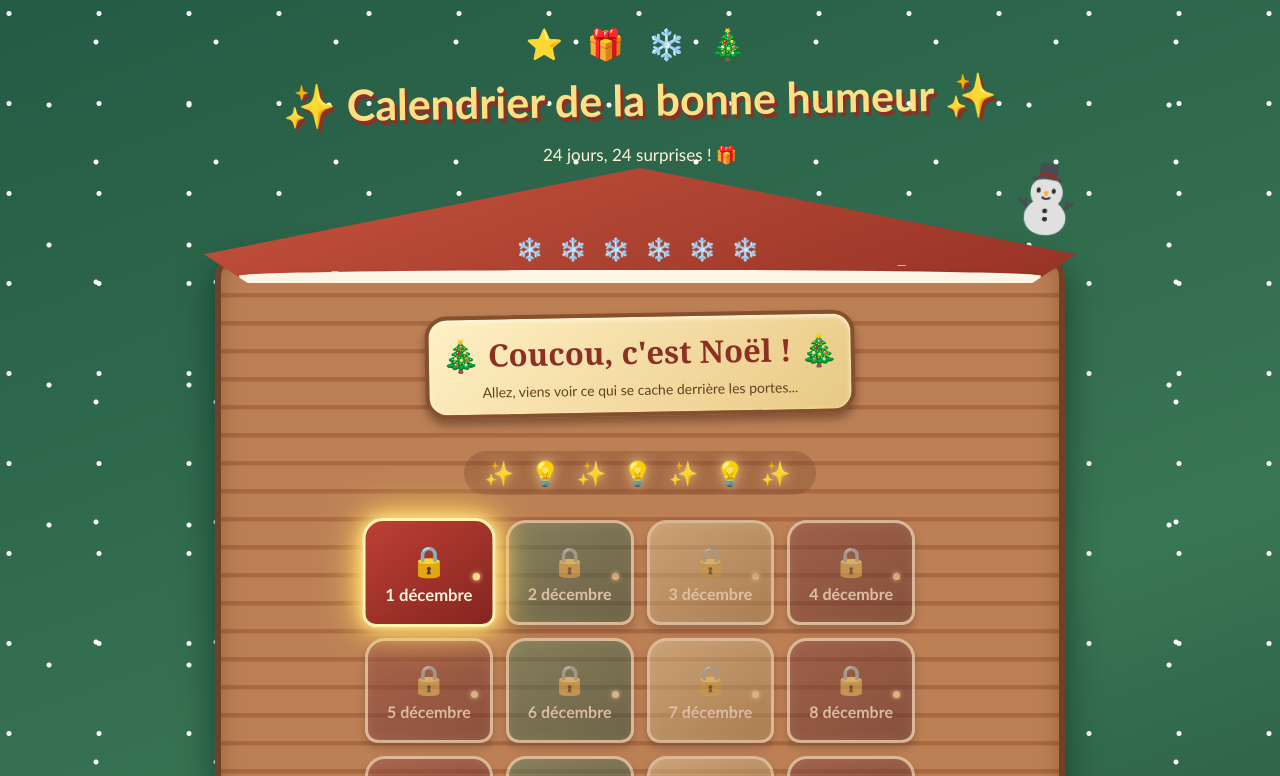
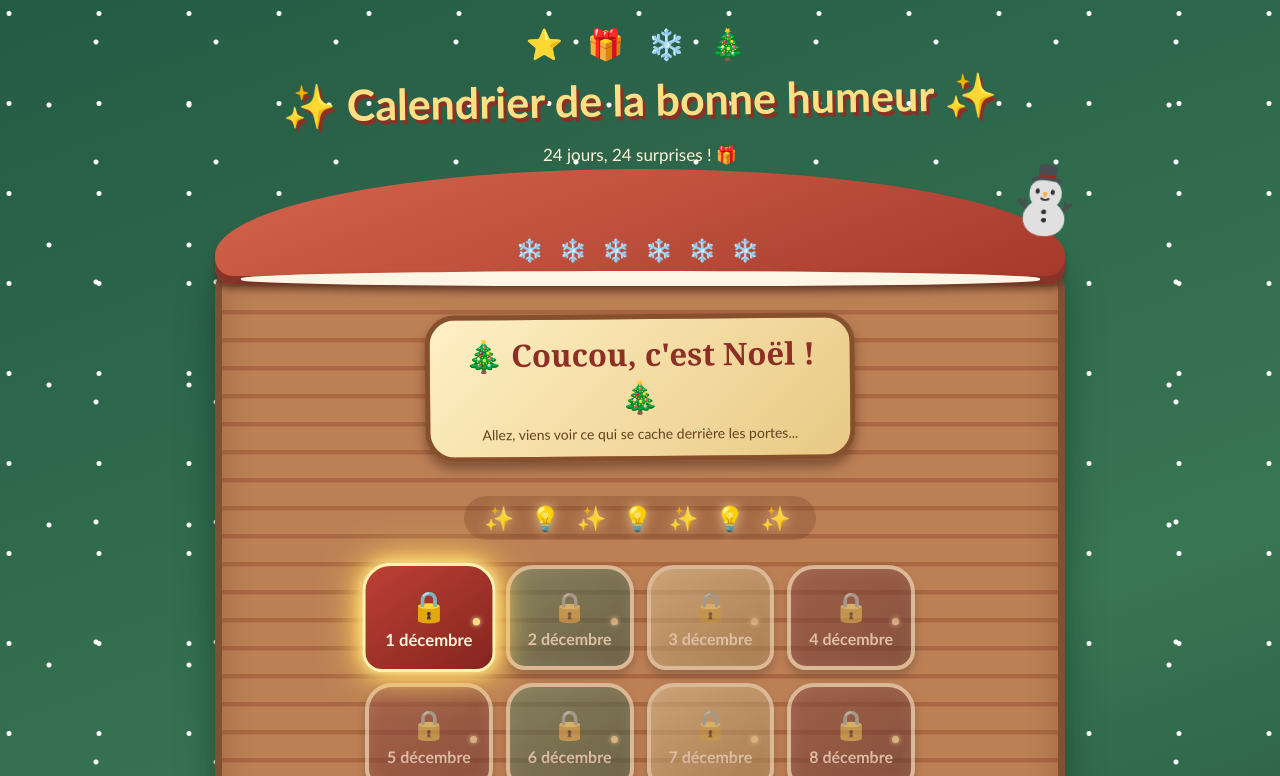
Before and after one commit to MargouxLFVR/calendrier-avent, a plain HTML site: page index.html in a window 1280 px wide. Shown: the top 776 px of the page. Drawn offline with Linux system fonts and the light colour scheme.

Commit message:
Update index.html

```diff
--- a/index.html
+++ b/index.html
@@ -463,6 +463,73 @@ h1 {
     padding: 12px 8px;
   }
 }
+/* 🎄 UN CHALET PLUS DOUX ET ARRONDI */
+
+.chalet {
+  border-radius: 42px 42px 28px 28px;
+  border: 7px solid #805033;
+  box-shadow:
+    0 15px 35px #102b2080,
+    inset 0 0 30px #67351e55;
+}
+
+/* Toit arrondi façon petit chalet de conte */
+.roof {
+  clip-path: none;
+  height: 115px;
+  margin: -88px -25px 35px;
+  border-radius: 50% 50% 18px 18px / 75% 75% 18px 18px;
+  background: linear-gradient(160deg, #d4664d, #a6382b);
+  box-shadow: inset 0 -8px 0 #873327;
+}
+
+/* Neige plus douce */
+.roof::after {
+  content: "";
+  position: absolute;
+  bottom: -2px;
+  left: 3%;
+  width: 94%;
+  height: 15px;
+  background: #fff5e5;
+  border-radius: 50% 50% 40% 40%;
+}
+
+/* Panneau façon enseigne de conte */
+.sign {
+  border-radius: 30px;
+  border-width: 5px;
+  transform: rotate(-0.5deg);
+  box-shadow: 0 7px 12px #351c1577;
+}
+
+/* Portes arrondies */
+.door {
+  border-radius: 27px 27px 19px 19px;
+  border-width: 4px;
+  box-shadow:
+    0 6px 10px #351c1577,
+    inset 0 0 15px #ffffff22;
+}
+
+/* Bonhomme de neige */
+.snowman {
+  transform: rotate(5deg);
+}
+
+/* Sur téléphone */
+@media(max-width: 430px) {
+  .roof {
+    margin-left: -18px;
+    margin-right: -18px;
+    height: 90px;
+  }
+
+  .chalet {
+    border-radius: 30px 30px 20px 20px;
+  }
+}
+
 
 </style>
 </head>
```
